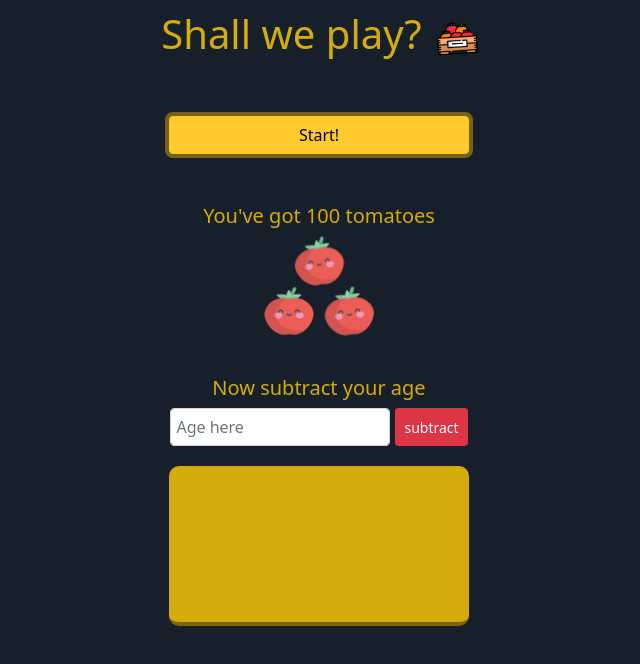
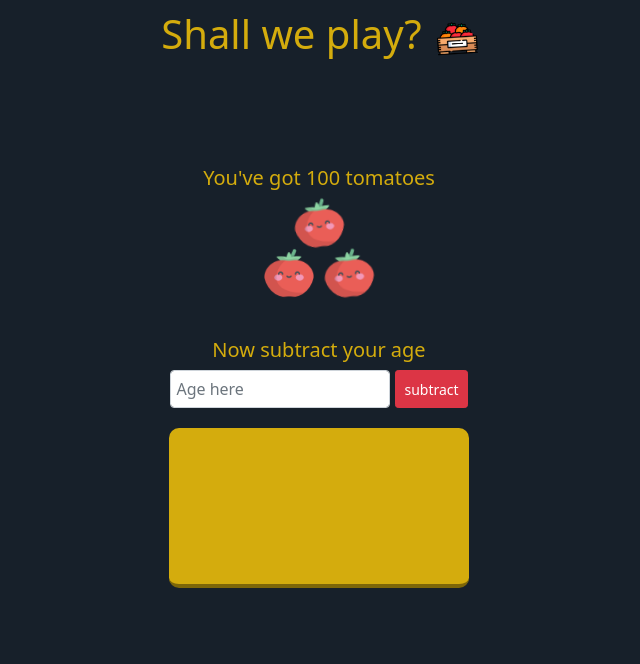
Before and after one commit to Bradigson/juego-de-edad, a plain HTML site: page index.html in a window 1280 px wide. Both pictures are taken after a click on the button "Start!". Shown: the whole page, without its empty margins (321-961 px from the left). Drawn offline with nearby package versions, Linux system fonts and the light colour scheme.

Commit message:
last change done

```diff
--- a/css/style.css
+++ b/css/style.css
@@ -171,3 +171,16 @@ form{
         transform:scale(1.07);
     }
 }
+
+
+@media screen and (min-width:1026px){
+
+    ::-webkit-scrollbar{
+        width:8px;
+        background:#17202A;
+    }
+    ::-webkit-scrollbar-thumb{
+        border-radius:20rem;
+        background:#D4AC0D;
+    }
+}
--- a/js/code.js
+++ b/js/code.js
@@ -4,6 +4,7 @@ let start = document.querySelector('#start');
 start.addEventListener("click",()=>{
     let firstPatApp = document.querySelector('#firstPatApp');
     firstPatApp.style.display = "block";
+    start.style.display = "none";
 })
 
 //App
```
